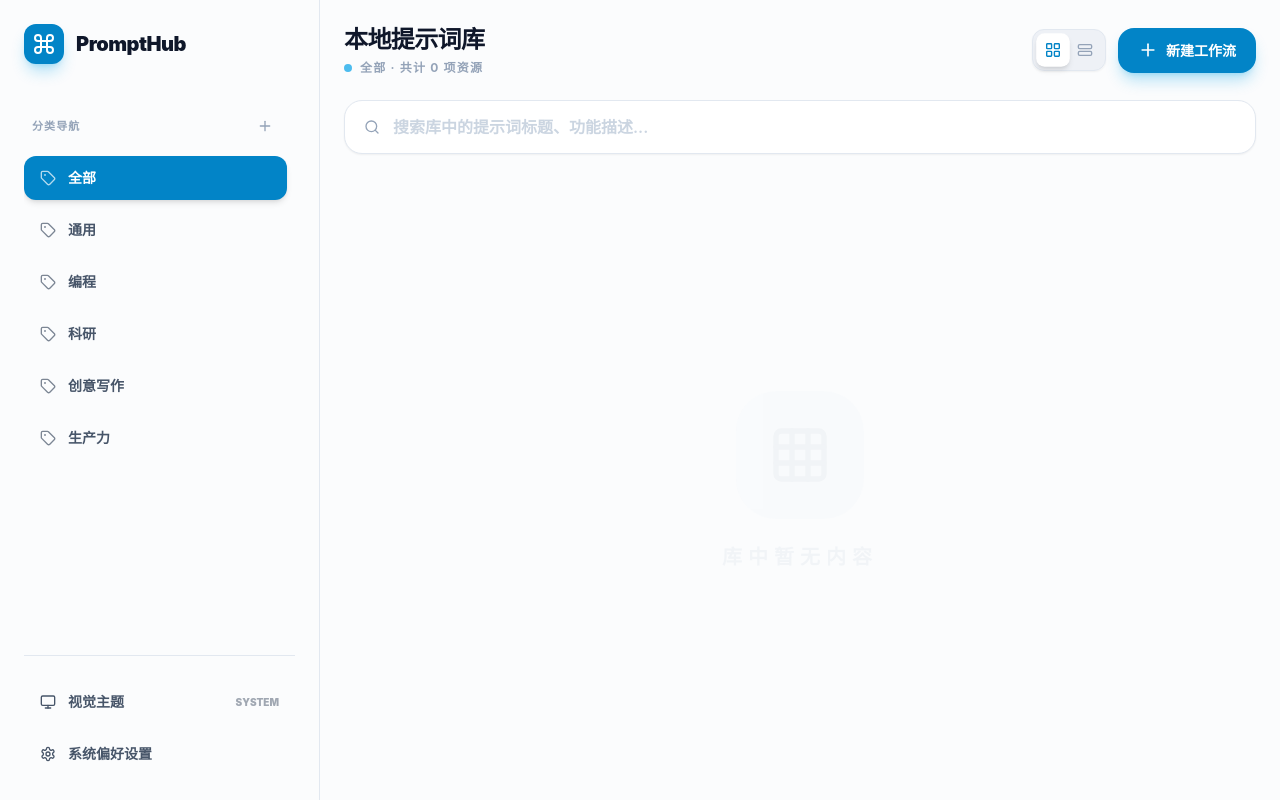
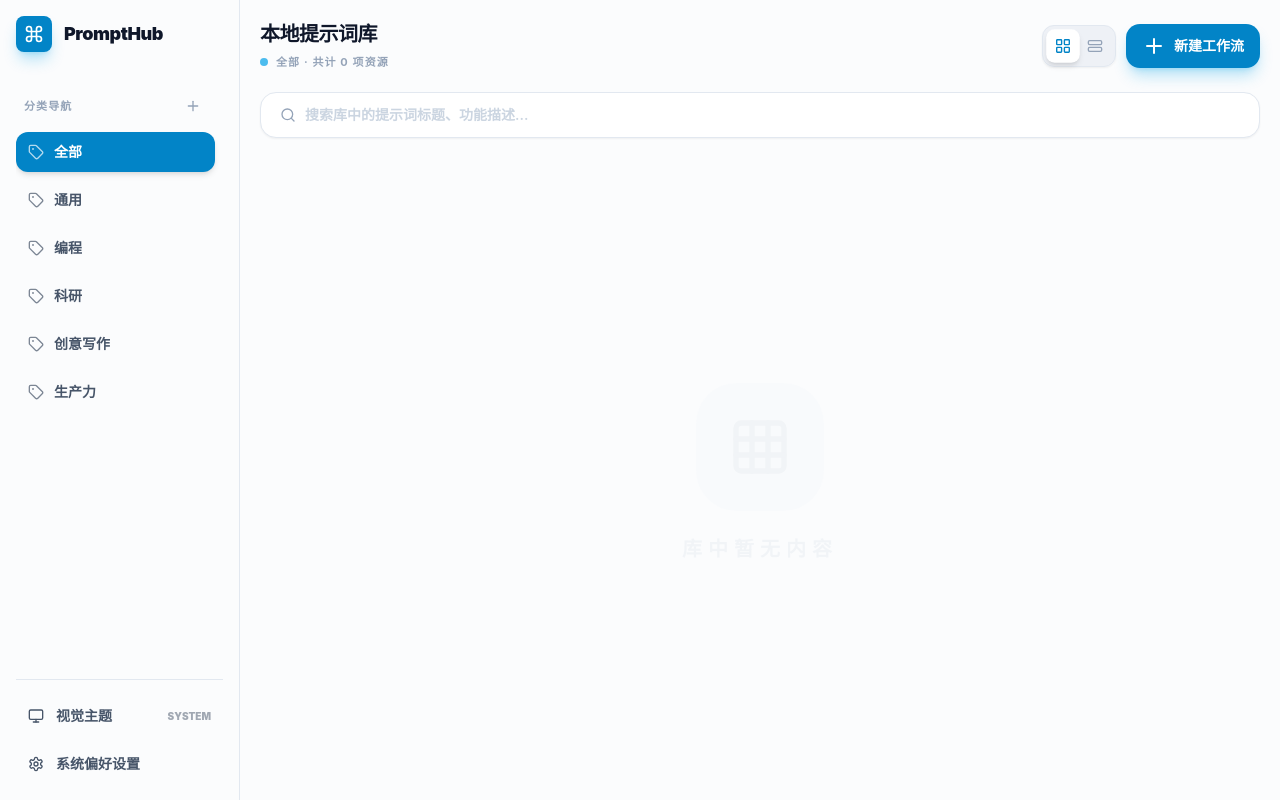
Before and after one commit to youqu117/prompthub, a React (Vite) app: page / in a window 1280 px wide. Built offline with nearby package versions, Linux system fonts and the light colour scheme.

Commit message:
Refine layout density and selection behavior

```diff
--- a/App.tsx
+++ b/App.tsx
@@ -110,6 +110,18 @@ const App: React.FC = () => {
   const handleDeletePrompt = (id: string) => {
     setState(prev => ({ ...prev, prompts: prev.prompts.filter(p => p.id !== id), selectedPromptId: null }));
     setIsEditorOpen(false);
+  };
+
+  const handleSelectPrompt = (id: string) => {
+    setState(prev => {
+      const isSame = prev.selectedPromptId === id;
+      if (isSame) {
+        setIsEditorOpen(false);
+        return { ...prev, selectedPromptId: null };
+      }
+      setIsEditorOpen(true);
+      return { ...prev, selectedPromptId: id };
+    });
   };
 
   const handleAddCategory = () => {
@@ -262,15 +274,15 @@ ${p.content}
             selectedPromptId={state.selectedPromptId}
             viewMode={state.viewMode}
             setViewMode={(v) => setState(prev => ({ ...prev, viewMode: v }))}
-            onSelectPrompt={(id) => { setState(prev => ({ ...prev, selectedPromptId: id })); setIsEditorOpen(true); }}
+            onSelectPrompt={handleSelectPrompt}
             onDeletePrompt={handleDeletePrompt}
             onAddNew={handleAddPrompt}
           />
         </div>
 
         <div
-          className={`absolute right-0 top-0 h-full transition-all duration-300 ease-in-out bg-white dark:bg-slate-900 border-l border-slate-200 dark:border-slate-800 shadow-2xl z-30 flex flex-col
-            ${isEditorOpen ? 'w-[520px] sm:w-[560px] lg:w-[600px] xl:w-[640px] opacity-100 translate-x-0' : 'w-0 opacity-0 translate-x-full overflow-hidden border-none'}
+          className={`absolute top-0 h-full transition-all duration-300 ease-in-out bg-white dark:bg-slate-900 border-l border-slate-200 dark:border-slate-800 shadow-2xl z-30 flex flex-col
+            ${isEditorOpen ? 'right-0 w-[520px] sm:w-[560px] lg:w-[600px] xl:w-[640px] opacity-100' : '-right-[520px] sm:-right-[560px] lg:-right-[600px] xl:-right-[640px] w-[520px] sm:w-[560px] lg:w-[600px] xl:w-[640px] opacity-0 pointer-events-none'}
           `}
         >
           <div className="w-full h-full flex flex-col">
--- a/components/PromptBrowser.tsx
+++ b/components/PromptBrowser.tsx
@@ -50,19 +50,19 @@ const PromptBrowser: React.FC<PromptBrowserProps> = ({
   };
 
   return (
-    <div className="flex-1 h-screen flex flex-col bg-slate-50/50 dark:bg-slate-950 transition-colors relative">
+    <div className="flex-1 h-screen flex flex-col bg-slate-50/50 dark:bg-slate-950 transition-colors relative text-sm">
       {/* Header Section */}
-      <div className="p-6 pb-4 flex items-center justify-between">
+      <div className="p-5 pb-3 flex items-center justify-between">
         <div className="space-y-1">
-          <h2 className="text-2xl font-black text-slate-900 dark:text-white tracking-tight">本地提示词库</h2>
+          <h2 className="text-xl font-black text-slate-900 dark:text-white tracking-tight">本地提示词库</h2>
           <div className="flex items-center gap-2">
             <span className="w-2 h-2 rounded-full bg-brand-500 animate-pulse"></span>
-            <p className="text-slate-400 font-bold text-xs uppercase tracking-widest">
+            <p className="text-slate-400 font-bold text-[11px] uppercase tracking-widest">
               {activeCategory} · 共计 {filtered.length} 项资源
             </p>
           </div>
         </div>
-        <div className="flex items-center gap-3">
+        <div className="flex items-center gap-2.5">
           <div className="flex bg-slate-200/50 dark:bg-slate-900 p-1 rounded-xl border border-slate-200 dark:border-slate-800 shadow-sm">
             <button
               onClick={() => setViewMode('grid')}
@@ -81,16 +81,16 @@ const PromptBrowser: React.FC<PromptBrowserProps> = ({
           </div>
           <button
             onClick={onAddNew}
-            className="bg-brand-600 hover:bg-brand-500 text-white px-5 py-3 rounded-[16px] font-bold flex items-center gap-2 shadow-lg shadow-brand-500/30 transition-all hover:-translate-y-0.5 active:translate-y-0 active:scale-95"
+            className="bg-brand-600 hover:bg-brand-500 text-white px-4 py-2.5 rounded-[14px] font-bold flex items-center gap-2 shadow-lg shadow-brand-500/30 transition-all hover:-translate-y-0.5 active:translate-y-0 active:scale-95"
           >
-            <Plus className="w-5 h-5" />
+            <Plus className="w-4.5 h-4.5" />
             新建工作流
           </button>
         </div>
       </div>
 
       {/* Search Section */}
-      <div className="px-6 py-2">
+      <div className="px-5 py-2">
         <div className="relative group">
           <Search className="absolute left-5 top-1/2 -translate-y-1/2 w-4 h-4 text-slate-400 group-focus-within:text-brand-500 transition-colors" />
           <input
@@ -98,13 +98,13 @@ const PromptBrowser: React.FC<PromptBrowserProps> = ({
             placeholder="搜索库中的提示词标题、功能描述..."
             value={searchQuery}
             onChange={(e) => setSearchQuery(e.target.value)}
-            className="w-full bg-white dark:bg-slate-900 border border-slate-200 dark:border-slate-800 rounded-[18px] py-3.5 pl-12 pr-6 font-semibold text-slate-800 dark:text-white focus:ring-4 focus:ring-brand-500/10 shadow-sm transition-all text-base placeholder:text-slate-300 dark:placeholder:text-slate-700"
+            className="w-full bg-white dark:bg-slate-900 border border-slate-200 dark:border-slate-800 rounded-[16px] py-3 pl-11 pr-5 font-semibold text-slate-800 dark:text-white focus:ring-4 focus:ring-brand-500/10 shadow-sm transition-all text-sm placeholder:text-slate-300 dark:placeholder:text-slate-700"
           />
         </div>
       </div>
 
       {/* Content Section */}
-      <div className="flex-1 overflow-y-auto p-6 custom-scrollbar relative">
+      <div className="flex-1 overflow-y-auto p-5 custom-scrollbar relative">
         {filtered.length === 0 ? (
           <div className="absolute inset-0 flex flex-col items-center justify-center pointer-events-none select-none opacity-20">
             <div className="w-32 h-32 bg-slate-100 dark:bg-slate-900 rounded-[40px] flex items-center justify-center mb-6">
@@ -114,8 +114,8 @@ const PromptBrowser: React.FC<PromptBrowserProps> = ({
           </div>
         ) : (
           <div className={viewMode === 'grid'
-            ? "grid grid-cols-1 md:grid-cols-2 2xl:grid-cols-3 gap-5 pb-8"
-            : "flex flex-col gap-4 pb-8"
+            ? "grid grid-cols-1 md:grid-cols-2 2xl:grid-cols-3 gap-4 pb-6"
+            : "flex flex-col gap-3 pb-6"
           }>
             {filtered.map(p => (
               <div
@@ -123,8 +123,8 @@ const PromptBrowser: React.FC<PromptBrowserProps> = ({
                 onClick={() => onSelectPrompt(p.id)}
                 className={`transition-all duration-300 cursor-pointer relative group flex ${
                   viewMode === 'grid'
-                    ? 'flex-col p-6 rounded-[28px]'
-                    : 'flex-row items-center p-6 rounded-[22px]'
+                    ? 'flex-col p-5 rounded-[24px]'
+                    : 'flex-row items-center p-5 rounded-[20px]'
                 } border ${
                   selectedPromptId === p.id
                     ? 'border-brand-500 bg-white dark:bg-slate-900 shadow-xl ring-2 ring-brand-500/10 z-10'
@@ -132,21 +132,21 @@ const PromptBrowser: React.FC<PromptBrowserProps> = ({
                 }`}
               >
                 {/* Badge Section */}
-                <div className={`${viewMode === 'grid' ? 'mb-6 w-full' : 'mr-10 w-24 shrink-0'} flex justify-between items-center`}>
-                  <div className="px-4 py-1.5 bg-slate-100 dark:bg-slate-800 text-[10px] font-black text-slate-500 dark:text-slate-400 rounded-lg border border-slate-200 dark:border-slate-700 uppercase tracking-widest shadow-sm">
+                <div className={`${viewMode === 'grid' ? 'mb-4 w-full' : 'mr-8 w-24 shrink-0'} flex justify-between items-center`}>
+                  <div className="px-3 py-1 bg-slate-100 dark:bg-slate-800 text-[10px] font-black text-slate-500 dark:text-slate-400 rounded-lg border border-slate-200 dark:border-slate-700 uppercase tracking-widest shadow-sm">
                     {p.category}
                   </div>
                   {viewMode === 'grid' && (
                     <div className="flex gap-2 relative z-20">
                       <button
                         onClick={(e) => handleCopy(e, p.content, p.id)}
-                        className={`p-2.5 rounded-xl transition-all shadow-md ${copiedId === p.id ? 'bg-emerald-500 text-white animate-bounce' : 'bg-slate-50 dark:bg-slate-800 hover:bg-slate-200 dark:hover:bg-slate-700 text-slate-400 active:scale-90'}`}
+                        className={`p-2 rounded-lg transition-all shadow-md ${copiedId === p.id ? 'bg-emerald-500 text-white animate-bounce' : 'bg-slate-50 dark:bg-slate-800 hover:bg-slate-200 dark:hover:bg-slate-700 text-slate-400 active:scale-90'}`}
                       >
                         {copiedId === p.id ? <Check className="w-4 h-4" /> : <Copy className="w-4 h-4" />}
                       </button>
                       <button
                         onClick={(e) => handleDelete(e, p.id)}
-                        className="p-2.5 rounded-xl bg-slate-50 dark:bg-slate-800 hover:bg-red-500 hover:text-white text-slate-400 transition-all active:scale-90 shadow-md"
+                        className="p-2 rounded-lg bg-slate-50 dark:bg-slate-800 hover:bg-red-500 hover:text-white text-slate-400 transition-all active:scale-90 shadow-md"
                       >
                         <Trash2 className="w-4 h-4" />
                       </button>
@@ -156,10 +156,10 @@ const PromptBrowser: React.FC<PromptBrowserProps> = ({
 
                 {/* Content Section */}
                 <div className="flex-1 min-w-0">
-                  <h3 className={`font-black text-slate-900 dark:text-white truncate group-hover:text-brand-600 transition-colors ${viewMode === 'grid' ? 'text-xl mb-2.5' : 'text-lg mb-2'}`}>
+                  <h3 className={`font-black text-slate-900 dark:text-white truncate group-hover:text-brand-600 transition-colors ${viewMode === 'grid' ? 'text-lg mb-2' : 'text-base mb-1.5'}`}>
                     {p.title || '未命名提示词'}
                   </h3>
-                  <p className={`text-slate-500 dark:text-slate-400 font-semibold leading-relaxed ${viewMode === 'grid' ? 'text-base line-clamp-2' : 'text-base truncate'}`}>
+                  <p className={`text-slate-500 dark:text-slate-400 font-semibold leading-relaxed ${viewMode === 'grid' ? 'text-sm line-clamp-2' : 'text-sm truncate'}`}>
                     {p.description || '暂无详细功能描述，点击编辑添加。'}
                   </p>
 
@@ -177,7 +177,7 @@ const PromptBrowser: React.FC<PromptBrowserProps> = ({
                   )}
 
                   {/* Time info Section */}
-                  <div className={`flex items-center gap-3 mt-3 text-[11px] font-bold text-slate-400/80 tracking-wide ${viewMode === 'grid' ? '' : 'hidden md:flex'}`}>
+                  <div className={`flex items-center gap-2.5 mt-3 text-[10px] font-bold text-slate-400/80 tracking-wide ${viewMode === 'grid' ? '' : 'hidden md:flex'}`}>
                     <div className="flex items-center gap-1.5 bg-slate-100/50 dark:bg-slate-800/50 px-3 py-1 rounded-lg">
                       <Clock className="w-3.5 h-3.5" />
                       <span>{formatDate(p.createdAt)}</span>
@@ -193,16 +193,16 @@ const PromptBrowser: React.FC<PromptBrowserProps> = ({
 
                 {/* List Mode Actions */}
                 {viewMode === 'list' && (
-                  <div className="flex items-center gap-3 ml-auto pl-6 border-l border-slate-100 dark:border-slate-800 relative z-30">
+                  <div className="flex items-center gap-2.5 ml-auto pl-5 border-l border-slate-100 dark:border-slate-800 relative z-30">
                     <button
                       onClick={(e) => handleCopy(e, p.content, p.id)}
-                      className={`p-3 rounded-xl transition-all shadow-md ${copiedId === p.id ? 'bg-emerald-500 text-white scale-110' : 'bg-slate-100 dark:bg-slate-800 hover:bg-slate-200 dark:hover:bg-slate-700 text-slate-400 active:scale-90'}`}
+                      className={`p-2.5 rounded-lg transition-all shadow-md ${copiedId === p.id ? 'bg-emerald-500 text-white scale-110' : 'bg-slate-100 dark:bg-slate-800 hover:bg-slate-200 dark:hover:bg-slate-700 text-slate-400 active:scale-90'}`}
                     >
                       {copiedId === p.id ? <Check className="w-4 h-4" /> : <Copy className="w-4 h-4" />}
                     </button>
                     <button
                       onClick={(e) => handleDelete(e, p.id)}
-                      className="p-3 rounded-xl bg-slate-100 dark:bg-slate-800 hover:bg-red-500 hover:text-white text-slate-400 transition-all active:scale-90 shadow-md group"
+                      className="p-2.5 rounded-lg bg-slate-100 dark:bg-slate-800 hover:bg-red-500 hover:text-white text-slate-400 transition-all active:scale-90 shadow-md group"
                     >
                       <Trash2 className="w-4 h-4 group-hover:scale-110 transition-transform" />
                     </button>
--- a/components/Sidebar.tsx
+++ b/components/Sidebar.tsx
@@ -50,16 +50,16 @@ const Sidebar: React.FC<SidebarProps> = ({
   };
 
   return (
-    <div className="w-[320px] h-screen border-r border-slate-200 dark:border-slate-800 bg-slate-50/50 dark:bg-slate-900/50 flex flex-col p-6 space-y-8 flex-shrink-0">
+    <div className="w-[240px] h-screen border-r border-slate-200 dark:border-slate-800 bg-slate-50/50 dark:bg-slate-900/50 flex flex-col p-4 space-y-6 flex-shrink-0 text-sm">
       <div className="flex items-center gap-3 mb-4">
-        <div className="w-10 h-10 bg-brand-600 rounded-xl flex items-center justify-center text-white shadow-lg shadow-brand-500/30">
-          <Command className="w-6 h-6" />
+        <div className="w-9 h-9 bg-brand-600 rounded-lg flex items-center justify-center text-white shadow-lg shadow-brand-500/30">
+          <Command className="w-5 h-5" />
         </div>
-        <h1 className="text-xl font-black dark:text-white tracking-tight">PromptHub</h1>
+        <h1 className="text-lg font-black dark:text-white tracking-tight">PromptHub</h1>
       </div>
 
       <div className="flex-1 space-y-2 overflow-y-auto custom-scrollbar pr-2">
-        <div className="flex items-center justify-between px-2 mb-4">
+        <div className="flex items-center justify-between px-2 mb-3">
           <span className="text-[11px] font-black text-slate-400 dark:text-slate-500 uppercase tracking-widest">分类导航</span>
           <button
             onClick={handleAdd}
@@ -97,7 +97,7 @@ const Sidebar: React.FC<SidebarProps> = ({
               >
                 <button
                   onClick={() => setActiveCategory(cat)}
-                  className={`flex-1 flex items-center gap-3 px-4 py-3 text-sm font-bold text-left outline-none bg-transparent border-none cursor-pointer overflow-hidden ${
+                  className={`flex-1 flex items-center gap-2.5 px-3 py-2.5 text-sm font-bold text-left outline-none bg-transparent border-none cursor-pointer overflow-hidden ${
                     activeCategory === cat
                       ? 'text-white'
                       : 'text-slate-600 dark:text-slate-400'
@@ -131,15 +131,15 @@ const Sidebar: React.FC<SidebarProps> = ({
         ))}
       </div>
 
-      <div className="pt-6 border-t border-slate-200 dark:border-slate-800 space-y-2">
-        <button onClick={onToggleTheme} className="w-full flex items-center justify-between px-4 py-3 rounded-xl text-sm font-bold text-slate-600 dark:text-slate-400 hover:bg-slate-200 dark:hover:bg-slate-800 transition-colors">
+      <div className="pt-4 border-t border-slate-200 dark:border-slate-800 space-y-2">
+        <button onClick={onToggleTheme} className="w-full flex items-center justify-between px-3 py-2.5 rounded-xl text-sm font-bold text-slate-600 dark:text-slate-400 hover:bg-slate-200 dark:hover:bg-slate-800 transition-colors">
           <div className="flex items-center gap-3">
             <ThemeIcon className="w-4 h-4" />
             视觉主题
           </div>
           <span className="text-[10px] uppercase font-black opacity-50">{theme}</span>
         </button>
-        <button onClick={onOpenSettings} className="w-full flex items-center gap-3 px-4 py-3 rounded-xl text-sm font-bold text-slate-600 dark:text-slate-400 hover:bg-slate-200 dark:hover:bg-slate-800 transition-colors">
+        <button onClick={onOpenSettings} className="w-full flex items-center gap-3 px-3 py-2.5 rounded-xl text-sm font-bold text-slate-600 dark:text-slate-400 hover:bg-slate-200 dark:hover:bg-slate-800 transition-colors">
           <Settings className="w-4 h-4" />
           系统偏好设置
         </button>
```
